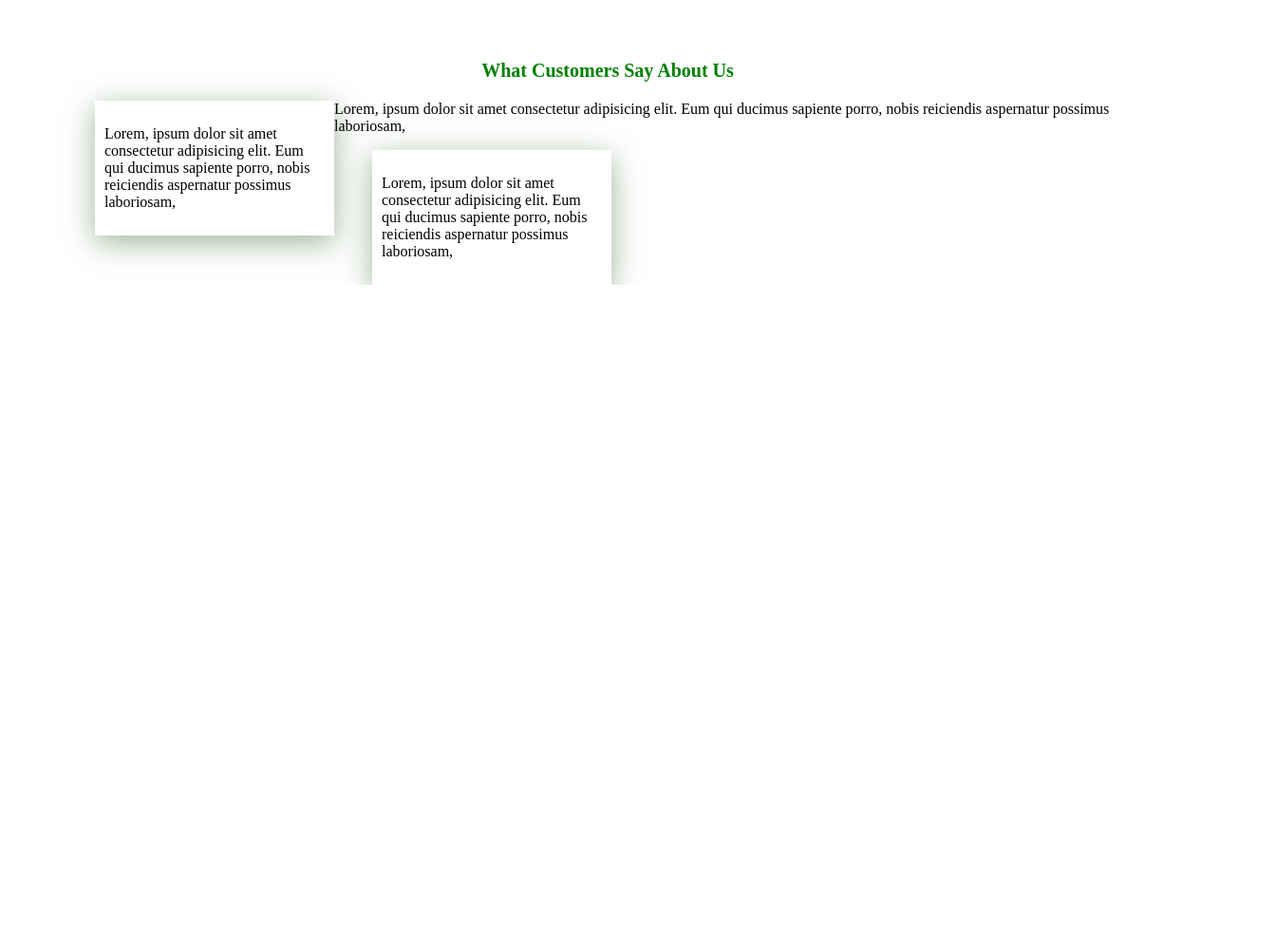
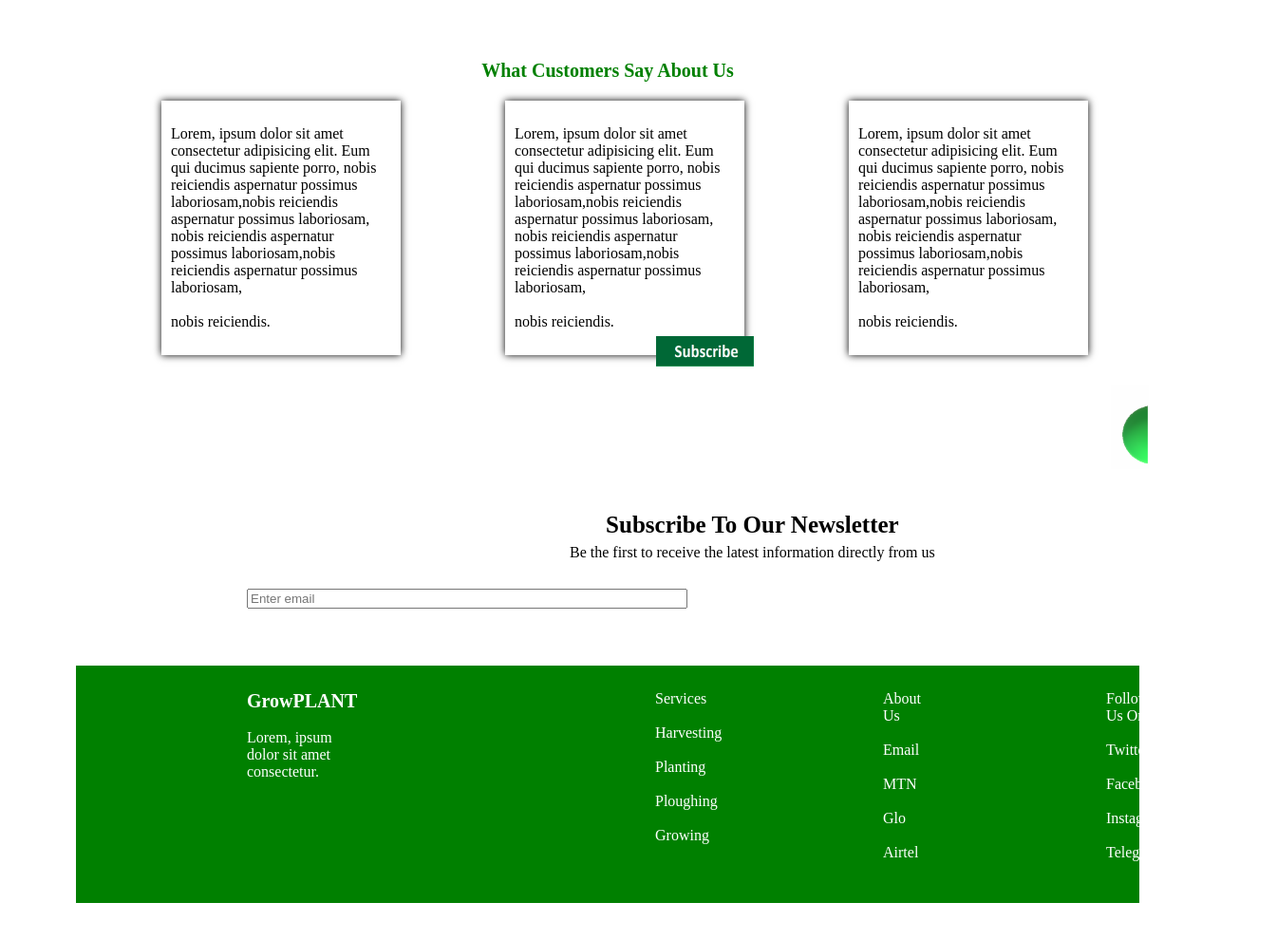
Before and after one commit to azlink2952/grow-plant, a plain HTML site: page index.html in a window 1280 px wide. Shown: the part 2966-3956 px from the top of the page at 95% size, 1345 px wide, since content can reach past the window. Before the commit the page ends 3266 px from the top, so only its background shows below. Drawn offline with Linux system fonts and the light colour scheme.

Commit message:
initial commit

```diff
--- a/index.html
+++ b/index.html
@@ -132,18 +132,68 @@
             </div>
             <div class="box5">
                 <p>Lorem, ipsum dolor sit amet consectetur adipisicing elit. Eum qui ducimus sapiente porro,
-                    nobis reiciendis aspernatur possimus laboriosam,
+                    nobis reiciendis aspernatur possimus laboriosam,nobis reiciendis aspernatur possimus laboriosam,
+                    nobis reiciendis aspernatur possimus laboriosam,nobis reiciendis aspernatur possimus laboriosam,
+                    <br /> <br /> nobis reiciendis.
                 </p>
             </div>
-
+            <div class="box6">
                 <p>Lorem, ipsum dolor sit amet consectetur adipisicing elit. Eum qui ducimus sapiente porro,
-                    nobis reiciendis aspernatur possimus laboriosam,
+                    nobis reiciendis aspernatur possimus laboriosam,nobis reiciendis aspernatur possimus laboriosam,
+                    nobis reiciendis aspernatur possimus laboriosam,nobis reiciendis aspernatur possimus laboriosam,
+                    <br /> <br /> nobis reiciendis.
                 </p>
             </div>
             <div class="box7">
                 <p>Lorem, ipsum dolor sit amet consectetur adipisicing elit. Eum qui ducimus sapiente porro,
-                    nobis reiciendis aspernatur possimus laboriosam,
+                    nobis reiciendis aspernatur possimus laboriosam,nobis reiciendis aspernatur possimus laboriosam,
+                    nobis reiciendis aspernatur possimus laboriosam,nobis reiciendis aspernatur possimus laboriosam,
+                    <br /> <br /> nobis reiciendis.
                 </p>
+            </div>
+            <img class="pii" src="images/55.png" width="40">
+            <div class="fox">
+                <p class="forx">Subscribe To Our Newsletter</p>
+                <p class="ffor">Be the first to receive the latest information directly from us</p>
+            </div>
+            <form action="http://www.example.org/search.php">
+                <input class="pro" type="search" name="Subscribe"
+                 placeholder="Enter email" style="width: 40%;" />
+                <input class="prot" type="image" src="images/543.png" type="submit" value="Subscribe" style="width:8%;
+                height: 4%;position:absolute; left:54%; top:415%;"/> </form>
+                <div class="opt-in">
+                <div class="tickk">
+                    <p class="rove"> <span class="close">GrowPLANT</span> <br /> <br />
+                        Lorem, ipsum dolor sit amet consectetur. </p>
+                    <p></p>
+                </div>
+                <div class="tick">
+                    <ul>
+                        <li><a class="buses" href="#">Services</a> </li> <br />
+                        <li><a href="#">Harvesting</a> </li><br />
+                        <li><a href="#">Planting</a> </li><br />
+                        <li><a href="#">Ploughing</a> </li><br />
+                        <li><a href="#">Growing</a> </li><br />
+                    </ul>
+                </div>
+                <div class="tic">
+                    <ul>
+                        <li><a class="buse" href="#">About Us</a> </li><br />
+                        <li><a href="#">Email</a> </li><br />
+                        <li><a href="#">MTN</a> </li><br />
+                        <li><a href="#">Glo</a> </li><br />
+                        <li><a href="#">Airtel</a> </li><br />
+                    </ul>
+                </div>
+                <div class="tix">
+                    <ul>
+                        <li><a class="buse" href="#">Follow Us On</a> </li><br />
+                        <li><a href="#">Twitter</a> </li><br />
+                        <li><a href="#">Facebook</a> </li><br />
+                        <li><a href="#">Instagram</a> </li><br />
+                        <li><a href="#">Telegram</a> </li><br />
+                    </ul>
+                </div>
             </div>
 </body>
 </html>
--- a/style.css
+++ b/style.css
@@ -351,14 +351,96 @@ body {
    float: left;
    width: 20%;
 }
-.box5, .box6, .box7 {
+.box6, .box7 {
    width: 20%;
    float: left;
    background-color: #ffff;
 }
+.box5, .box6, .box7 {
+   box-shadow: rgba(-10, 0, -20, 1) 0px 0px 8px 0px;
+   margin-left: 110px;
+   padding: 10px;
+}
+   .pii {
+      float: right;
+      margin: 300px 10px 10px 10px
+   }
+   .fox {
+      text-align: center;
+      float: left;
+      margin-left: 540px;
+      margin-top: 140px;
+   }
+   .forx {
+      font-weight: bold;
+      font-size: 25px;
+      margin-bottom: 6px;
+   }
+   .ffor {
+      margin-top: 0px;
+      margin-bottom: 30px;
+   }
+   .pro {
+      margin-left: 200px;
+      margin-top: -91px;
+   }
+   .tick a, .tic a, .tix a{
+      text-decoration: none;
+      color: white;
+   }
+   .tick li, .tic li, .tix li{
+      text-decoration: none;
+      list-style: none;
+   }
+   .tickk {
+      float: left;
+      width: 40px;
+      display: flex;
+      margin-right: 300px;
+      color: white;
+      padding-right: 20px;
+      padding-left: 20px;
+      margin-left: 100px;
+   }
+   .tick {
+      float: left;
+      width: 20px;
+      display: flex;
+      margin-right: 200px;
+      color: white;
+      padding-right: 20px;
+      padding-left: 20px;
+      margin-left: 10px;
+   }
+   .tic {
+      float: left;
+      width: 50px;
+      display: flex;
+      margin-right: 200px;
+      color: white;
 
+   }.tix {
+      float: left;
+      width: 70px;
+      display: flex;
+      margin-right: 60px;
+      color: white;
+      padding-right: 150px;
+      padding-left: 20px;
+      margin-left: -35px;
+   }
+   .opt-in {
+     background-color: green;
+      margin-left: 20px;
+      padding: 10px 60px 10px 60px;
+      margin-top: 60px;
+      margin-right: 20px;
+      display: flex;
 
-.box5, .box6, .box7 {
-   box-shadow: rgba(60, 110, 50, 0.5) 0px 7px 29px 0px;
-   margin-left: 40px;
-   padding: 10px;}
+   }
+   .close {
+      margin-bottom: 60px;
+      color:white;
+      font-weight: bold;
+      font-size: 20px;
+   }
```
Also changed, not shown: images/543.png (added).
